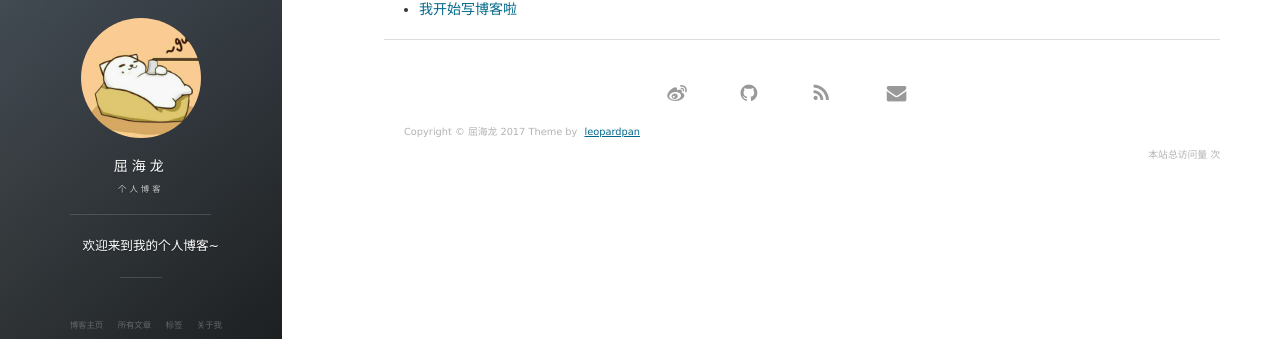
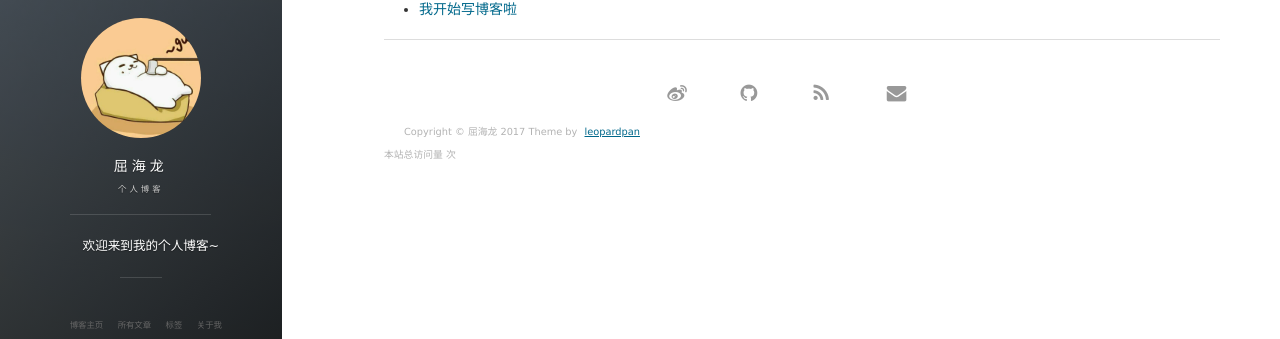
Before and after one commit to quhailong/quhailong.github.io, a Jekyll site: the page built from tags.html, in a window 1280 px wide. Shown: the part 270-609 px from the top of the page. Built offline with Jekyll 4.4.1, drawn with Linux system fonts in a browser that asks for light colours; nearby versions of some CDN libraries; comment, search, counter and statistics services are not loaded.

Commit message:
Update footer.html

```diff
--- a/_includes/footer.html
+++ b/_includes/footer.html
@@ -71,9 +71,6 @@
            <p class="copyright text-muted">
             Copyright &copy; {{ site.title }} {{ site.time | date: '%Y' }} Theme by <a href="http://baixin.io/">leopardpan</a>
             </p>
-        	<div align="right">
-    			<link rel="stylesheet" href="//cdn.bootcss.com/font-awesome/4.3.0/css/font-awesome.min.css">
-
           <!-- 访问统计 -->
           <span id="busuanzi_container_site_pv">
             本站总访问量
```
